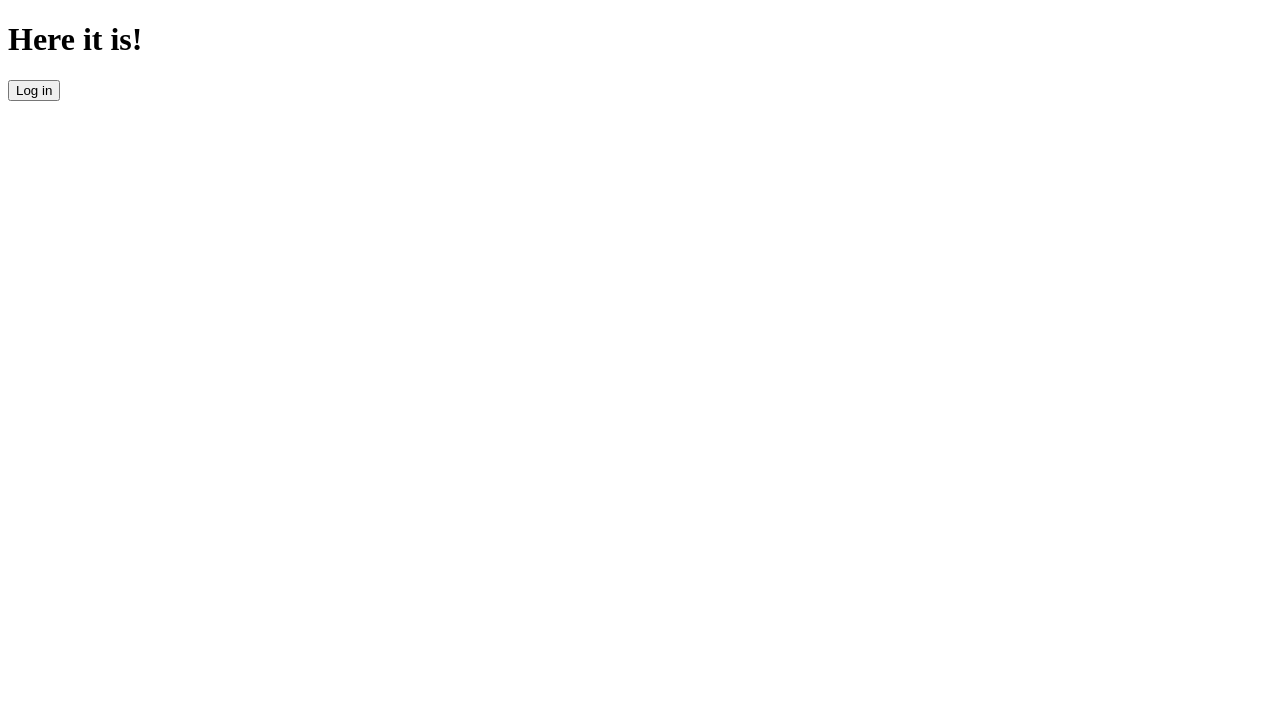
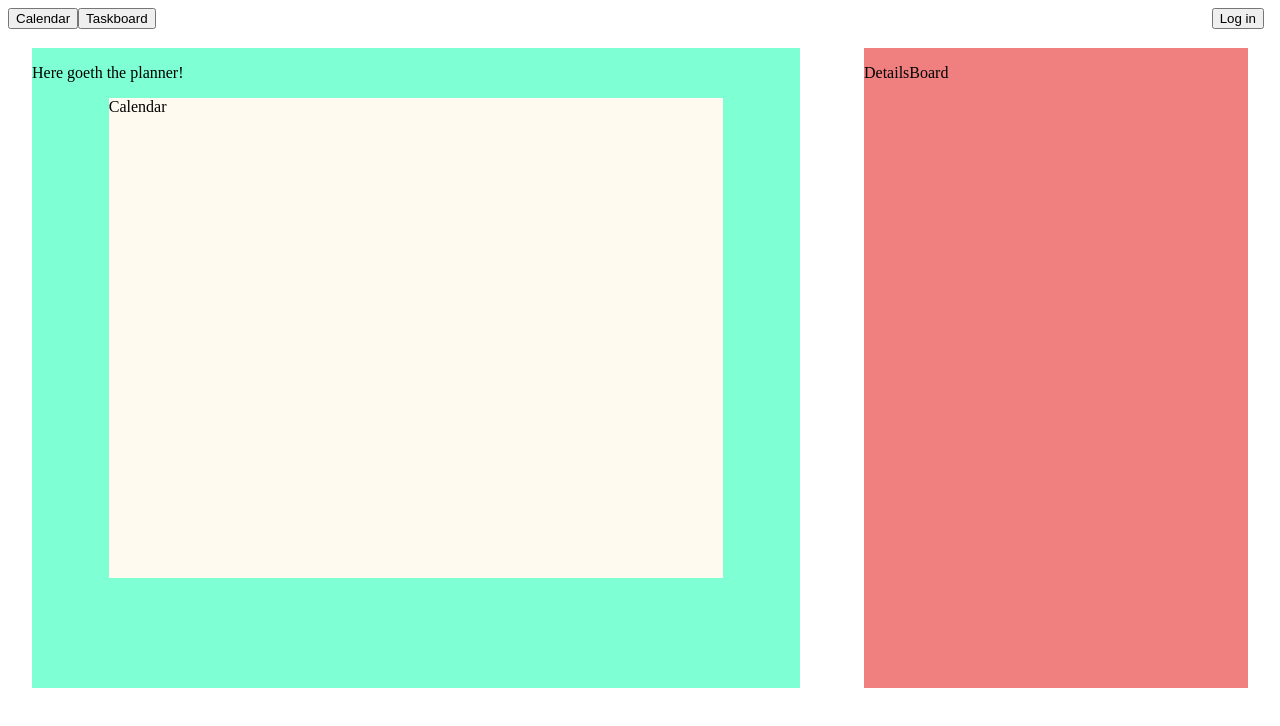
Before and after one commit to sunnybrie-bootcamp-projects/Timedown, a React (Create React App) app in the folder app/: page / in a window 1280 px wide. Shown: the top 726 px of the page. Built offline with nearby package versions, Linux system fonts and the light colour scheme.

Commit message:
set up main nav buttons

```diff
--- a/app/src/App.css
+++ b/app/src/App.css
@@ -1,3 +1,8 @@
+#login {
+  position: absolute;
+  right: 1em;
+}
+
 .planner {
   display: block;
   position: absolute;
--- a/app/src/App.js
+++ b/app/src/App.js
@@ -3,10 +3,10 @@ import "./App.css";
 import * as React from "react";
 
 import Account from "./Account.js";
+import gcal from "./api/ApiCalendar";
 import DetailsBoard from "./components/DetailsBoard.js";
-import gcal from "./api/ApiCalendar";
+import Login from "./components/Login";
 import Planner from "./components/Planner.js";
-// import * as apiClient from "./apiClient";
 
 const App = () => {
   const [isAuthenticated, setIsAuthenticated] = React.useState(gcal.sign);
@@ -20,36 +20,14 @@ const App = () => {
 
   return (
     <main className="App">
-      <h1>Here it is!</h1>
-      <Login {...{ isAuthenticated }} />
-      {isAuthenticated ? <Events /> : null}
+      <div id="login">
+        <Login {...{ isAuthenticated, gcal }} />
+      </div>
+
+      <Planner {...{ isAuthenticated, gcal }} />
+      <DetailsBoard />
     </main>
   );
 };
 
-const Login = ({ isAuthenticated }) =>
-  isAuthenticated ? (
-    <button onClick={gcal.handleSignoutClick}>Log out</button>
-  ) : (
-    <button onClick={gcal.handleAuthClick}>Log in</button>
-  );
-
-const Events = () => {
-  const [events, setEvents] = React.useState([]);
-
-  React.useEffect(() => {
-    gcal
-      .listUpcomingEvents(10)
-      .then(({ result: { items } }) => setEvents(items));
-  }, []);
-
-  return events.length === 0 ? null : (
-    <ul>
-      {events.map((event) => (
-        <li key={event.id}>{event.summary}</li>
-      ))}
-    </ul>
-  );
-};
-
 export default App;
--- a/app/src/api/ApiCalendar.js
+++ b/app/src/api/ApiCalendar.js
@@ -1,3 +1,4 @@
+//Credit: https://github.com/Kubessandra/react-google-calendar-api
 const Config = require("../apiGoogleconfig.json");
 class ApiCalendar {
   constructor() {
--- a/app/src/components/Calendar.js
+++ b/app/src/components/Calendar.js
@@ -1,11 +1,30 @@
 import React, { useState, useEffect } from "react";
 
-function Calendar() {
+function Calendar({ isAuthenticated, gcal }) {
   return (
     <div className="calendar">
       <p>Calendar</p>
+      {isAuthenticated ? <Events {...{ gcal }} /> : null}
     </div>
   );
 }
 
+const Events = ({ gcal }) => {
+  const [events, setEvents] = React.useState([]);
+
+  React.useEffect(() => {
+    gcal
+      .listUpcomingEvents(10)
+      .then(({ result: { items } }) => setEvents(items));
+  }, []);
+
+  return events.length === 0 ? null : (
+    <ul>
+      {events.map((event) => (
+        <li key={event.id}>{event.summary}</li>
+      ))}
+    </ul>
+  );
+};
+
 export default Calendar;
--- /dev/null
+++ b/app/src/components/Login.js
@@ -0,0 +1,11 @@
+import React from "react";
+
+const Login = ({ isAuthenticated, gcal }) => {
+  return isAuthenticated ? (
+    <button onClick={gcal.handleSignoutClick}>Log out</button>
+  ) : (
+    <button onClick={gcal.handleAuthClick}>Log in</button>
+  );
+};
+
+export default Login;
--- a/app/src/components/NavBar.js
+++ b/app/src/components/NavBar.js
@@ -0,0 +1,12 @@
+import React, { useState, useEffect } from "react";
+
+function NavBar({ isAuthenticated, gcal, setTab }) {
+  return (
+    <div className="navBar">
+      <button onClick={() => setTab("calendar")}>Calendar</button>
+      <button onClick={() => setTab("taskboard")}>Taskboard</button>
+    </div>
+  );
+}
+
+export default NavBar;
--- a/app/src/components/Planner.js
+++ b/app/src/components/Planner.js
@@ -1,14 +1,38 @@
 import React, { useState, useEffect } from "react";
 
 import Calendar from "./Calendar.js";
+import NavBar from "./NavBar.js";
 import TaskBoard from "./TaskBoard.js";
 
-function Planner() {
+function Planner({ isAuthenticated, gcal }) {
+  const [tab, setTab] = useState("calendar");
+
+  function getTab() {
+    let visible;
+    switch (tab) {
+      case "calendar":
+        visible = <Calendar {...{ isAuthenticated, gcal }} />;
+        break;
+      case "taskboard":
+        visible = <TaskBoard {...{ isAuthenticated, gcal }} />;
+        break;
+      default:
+        break;
+    }
+
+    return visible;
+  }
+
+  useEffect(() => {}, [tab]);
+
   return (
-    <div className="planner">
-      <p>Here goeth the planner!</p>
-      <Calendar />
-    </div>
+    <>
+      <NavBar {...{ setTab }} />
+      <div className="planner">
+        <p>Here goeth the planner!</p>
+        {getTab()}
+      </div>
+    </>
   );
 }
 
```
Also changed, not shown: 2 other files (tests, documents, lock files or other folders).
